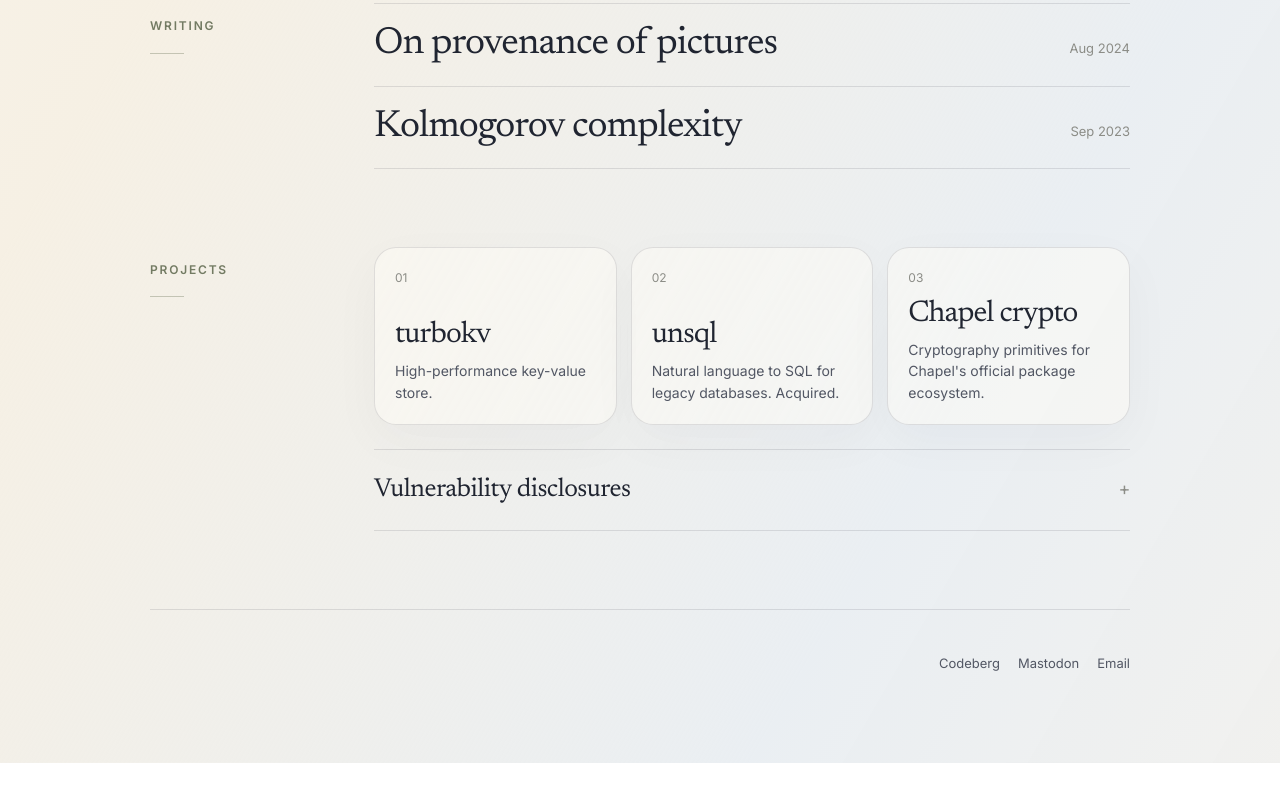
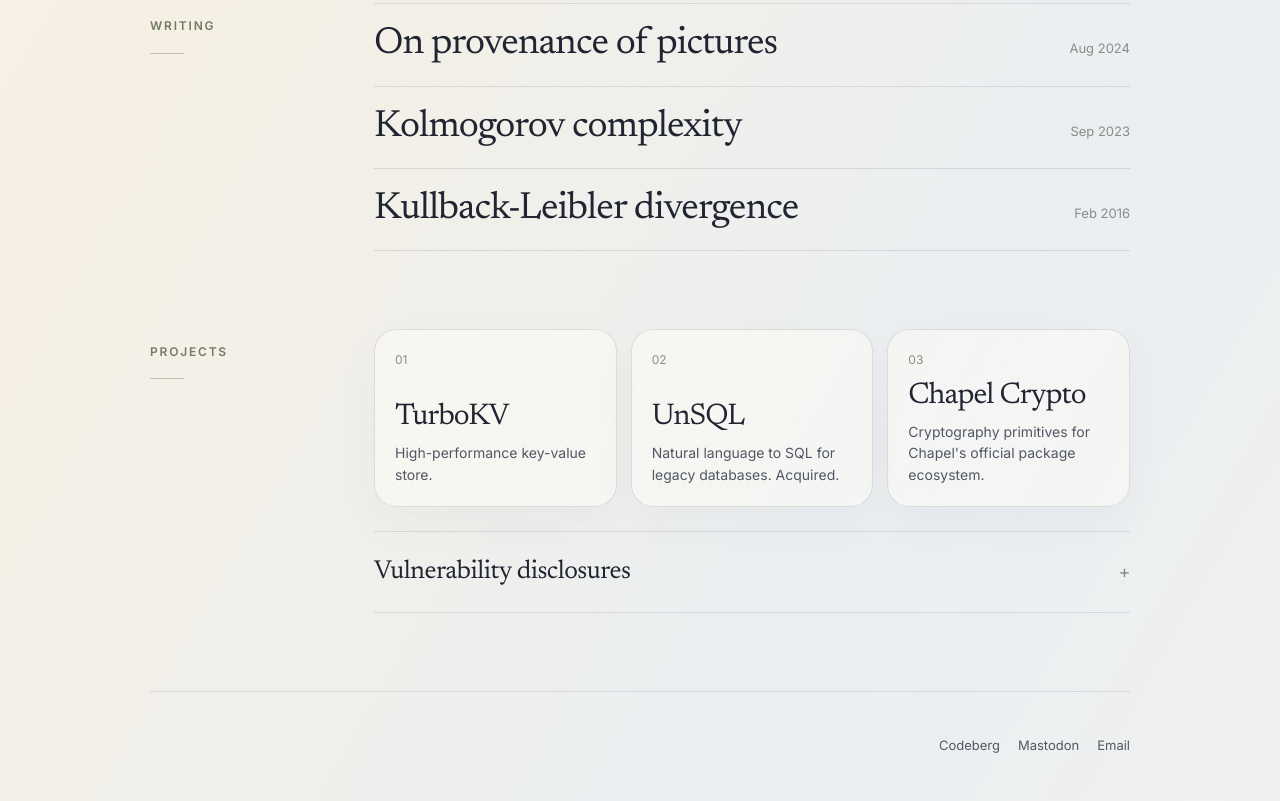
Before and after one commit to kingroryg/kingroryg.github.io, a plain HTML site: page index.html in a window 1280 px wide. Shown: the part 1573-2374 px from the top of the page. Before the commit the page ends 2336 px from the top, so only its background shows below. Drawn offline with Linux system fonts and the light colour scheme.

Commit message:
Update index.html

```diff
--- a/index.html
+++ b/index.html
@@ -575,6 +575,10 @@
           <div class="item-title"><a href="https://smunshi.net/posts/kolmogorov-complexity.html">Kolmogorov complexity</a></div>
           <div class="meta">Sep 2023</div>
         </article>
+        <article class="item">
+          <div class="item-title"><a href="https://smunshi.net/posts/kullback-leibler-divergence.html">Kullback-Leibler divergence</a></div>
+          <div class="meta">Feb 2016</div>
+        </article>
       </div>
     </section>
 
@@ -584,21 +588,21 @@
         <a class="project" href="https://crates.io/crates/turbokv">
           <small>01</small>
           <div>
-            <h3>turbokv</h3>
+            <h3>TurboKV</h3>
             <p>High-performance key-value store.</p>
           </div>
         </a>
         <a class="project" href="https://x.com/simplysparsh/status/1896035775629967496">
           <small>02</small>
           <div>
-            <h3>unsql</h3>
+            <h3>UnSQL</h3>
             <p>Natural language to SQL for legacy databases. Acquired.</p>
           </div>
         </a>
         <a class="project" href="https://chapel-lang.org/docs/modules/packages/Crypto.html">
           <small>03</small>
           <div>
-            <h3>Chapel crypto</h3>
+            <h3>Chapel Crypto</h3>
             <p>Cryptography primitives for Chapel's official package ecosystem.</p>
           </div>
         </a>
```
